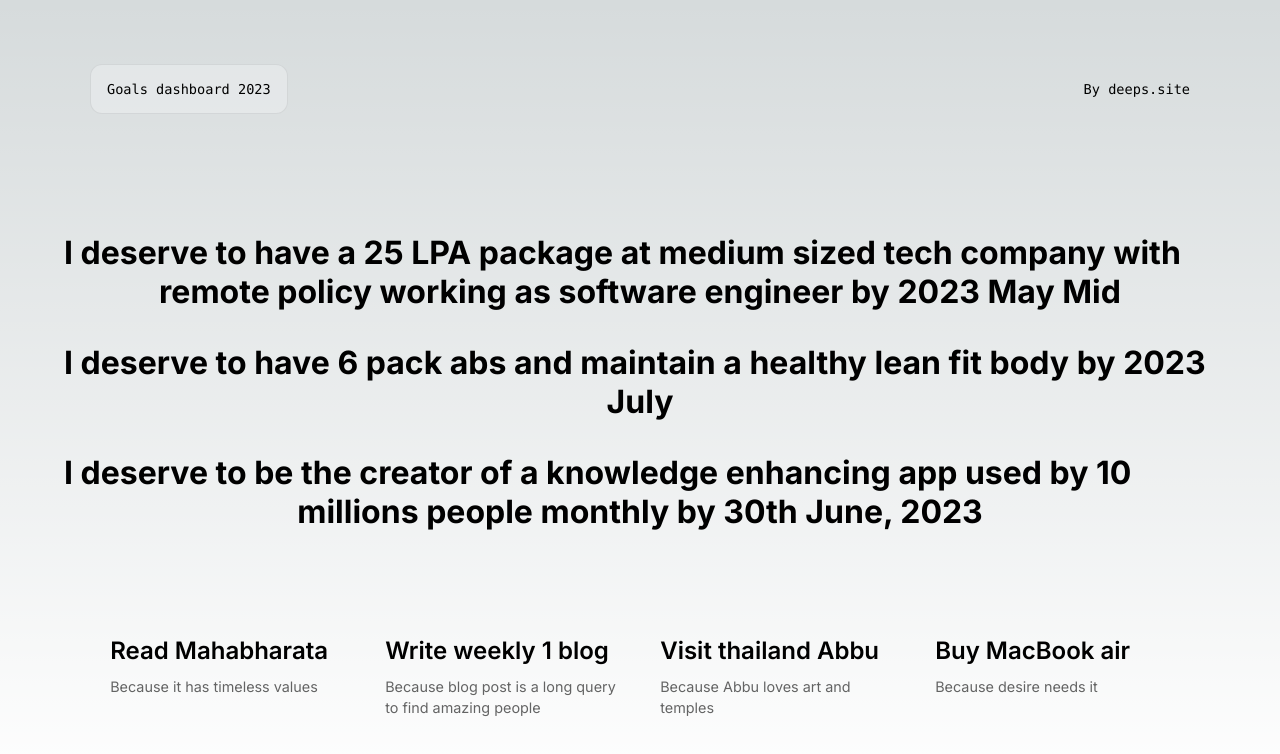
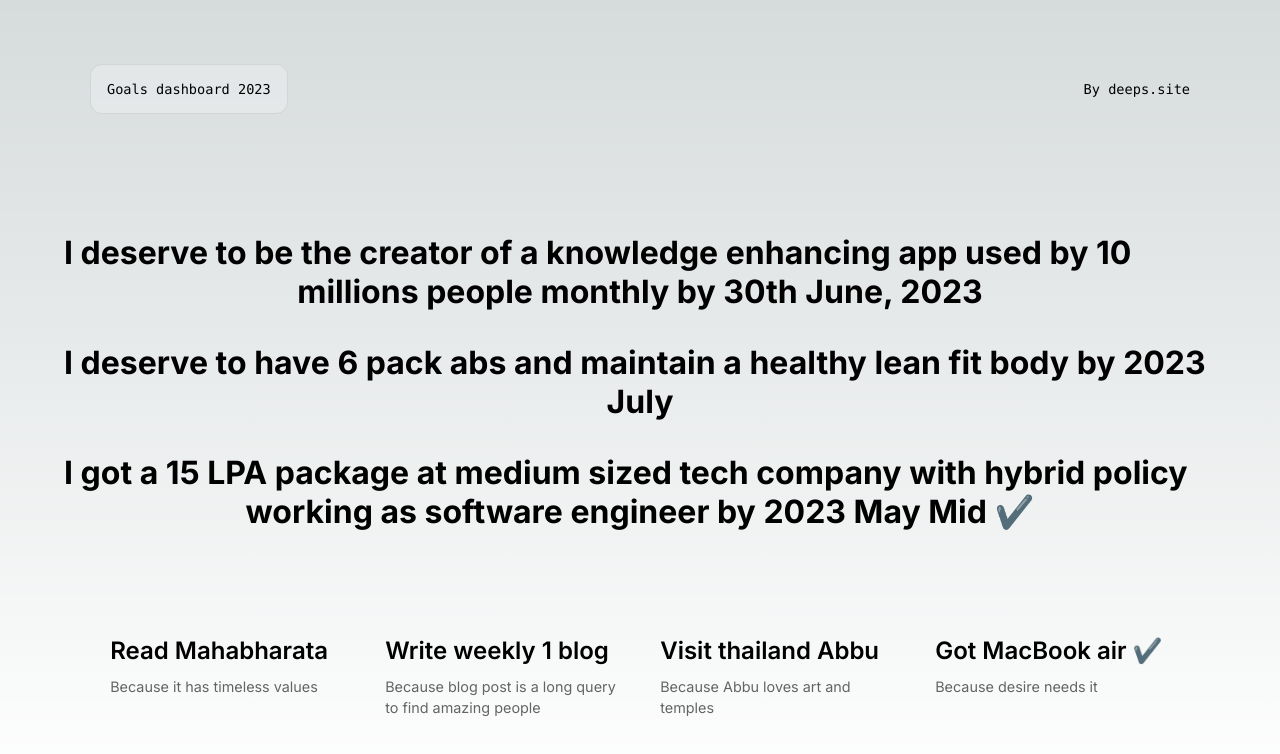
Before and after one commit to soulbliss/ams, a Next.js app: page / in a window 1280 px wide. Shown: the top 754 px of the page. Built offline with nearby package versions, Linux system fonts and the light colour scheme.

Commit message:
update goals

```diff
--- a/app/page.js
+++ b/app/page.js
@@ -11,9 +11,9 @@ export default function Home() {
       </div>
 
       <div className={styles.center}>
-        <div className={styles.title}>I deserve to have a 25 LPA package at medium sized tech company with remote policy working as software engineer by 2023 May Mid</div>
+        <div className={styles.title}>I deserve to be the creator of a knowledge enhancing app used by 10 millions people monthly by 30th June, 2023</div>
         <div className={styles.title}>I deserve to have 6 pack abs and maintain a healthy lean fit body by 2023 July</div>
-        <div className={styles.title}>I deserve to be the creator of a knowledge enhancing app used by 10 millions people monthly by 30th June, 2023</div>
+        <div className={styles.title}>I got a 15 LPA package at medium sized tech company with hybrid policy working as software engineer by 2023 May Mid ✔️</div>
       </div>
 
       <div className={styles.grid}>
@@ -33,7 +33,7 @@ export default function Home() {
         </a>
 
         <a className={styles.card} target="_blank" rel="noopener noreferrer">
-          <h2>Buy MacBook air</h2>
+          <h2>Got MacBook air ✔️</h2>
           <p>Because desire needs it</p>
         </a>
       </div>
```
